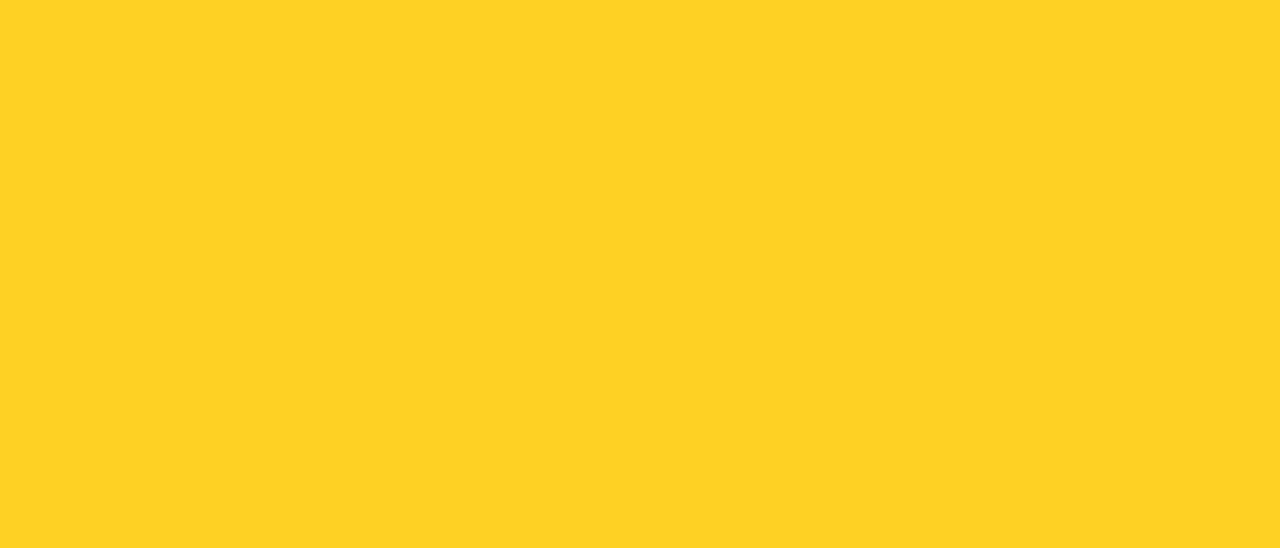
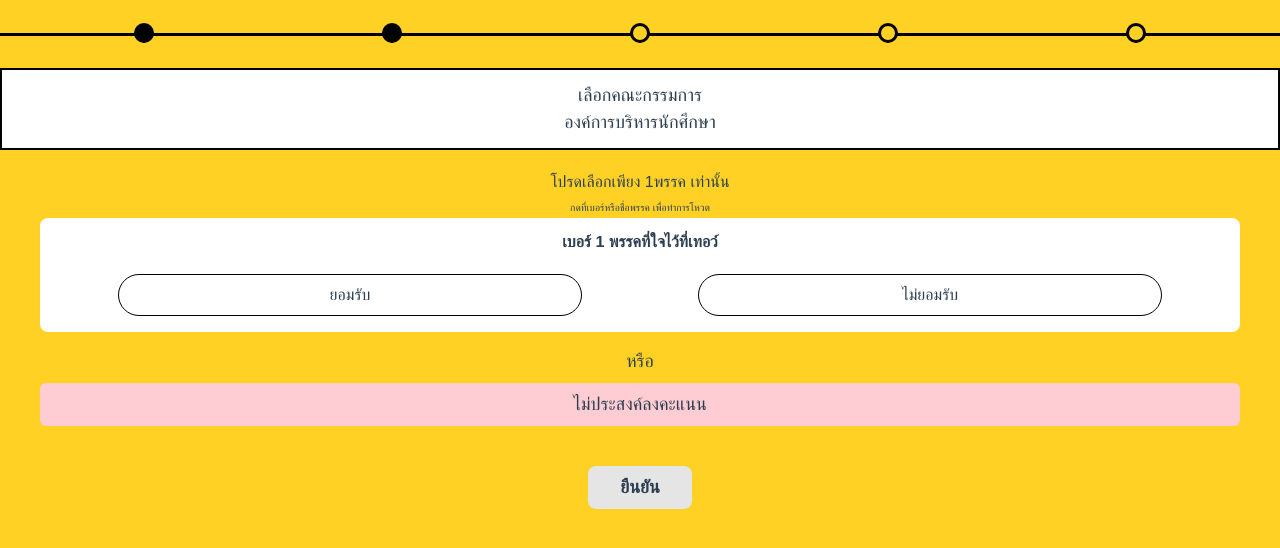
Before and after one commit to pizzahuhthp9/KMUTT_election, a Vue app: page /partyselect in a window 1280 px wide. Before the commit this address had no page. Shown: the top 548 px of the page. Built offline with nearby package versions, Linux system fonts and the light colour scheme.

Commit message:
create party select page

```diff
--- /dev/null
+++ b/src/components/PartyCard.vue
@@ -0,0 +1,55 @@
+<template>
+  <div class="bg-white rounded-lg pt-3 pb-4 px-5">
+    <p class="mb-5 font-extrabold">เบอร์ {{ no }} พรรค{{ name }}</p>
+    <div class="flex justify-around">
+
+      <button class="bg-white border border-black rounded-full p-2 w-2/5 transition duration-300 hover:bg-select" v-if="selectState <= 0" @click="accept">ยอมรับ</button>
+      <button class="bg-select border border-black rounded-full p-2 w-2/5" v-else-if="selectState == 1" @click="accept">ยอมรับ</button>
+      <button class="bg-white border border-black rounded-full p-2 w-2/5 transition duration-300 hover:bg-danger" v-if="selectState >= 0" @click="decline">ไม่ยอมรับ</button>
+      <button class="bg-danger border border-black rounded-full p-2 w-2/5" v-else-if="selectState == -1" @click="decline">ไม่ยอมรับ</button>
+    </div>
+  </div>
+</template>
+
+<script>
+export default {
+  name: "PartyCard",
+  data() {
+      return {
+          selectState: 0
+      }
+  },
+  methods:{
+      accept(){
+          if (this.selectState == 1) {
+              setTimeout(() => {
+                this.selectState = 0;
+              }, 300);
+
+          } else{
+              setTimeout(() => {
+                  this.selectState = 1;
+              }, 300);
+          }
+      },
+      decline(){
+          if (this.selectState == -1) {
+              setTimeout(() => {
+                this.selectState = 0;
+              }, 300);
+
+          } else{
+              setTimeout(() => {
+                  this.selectState = -1;
+              }, 300);
+          }
+      }
+  },
+  props: {
+    no: Number,
+    name: String,
+  },
+};
+</script>
+
+<style></style>
--- a/src/router/index.js
+++ b/src/router/index.js
@@ -2,6 +2,7 @@ import { createRouter, createWebHistory } from "vue-router";
 import Login from "../views/Login.vue";
 import Confirm from "../views/Confirm.vue";
 import ConfirmSentMessage from "../views/ConfirmSentMessage.vue";
+import PartySelect from "../views/PartySelect.vue";
 
 const routes = [
   {
@@ -18,6 +19,11 @@ const routes = [
     path: "/confirm/sentmessage",
     name: "ConfirmSentMessage",
     component: ConfirmSentMessage
+  },
+  {
+    path: "/partyselect",
+    name: "PartySelect",
+    component: PartySelect
   }
 ];
 
--- a/src/views/Confirm.vue
+++ b/src/views/Confirm.vue
@@ -1,16 +1,26 @@
 <template>
   <div>
     <div id="header">
-      <progress-head amount="5" passed="1"></progress-head>
+      <progress-head amount="5" passed="1" v-if="!isPrivilegesUsed"></progress-head>
+      <progress-head amount="5" passed="5" v-else></progress-head>
       <h1 class="text-2xl font-bold">ยืนยันข้อมูลนักศึกษา</h1>
     </div>
 
     <student-info :student="student"></student-info>
 
-    <p>ข้อมูลของคุณถูกต้องหรือไม่</p>
-    <div class="flex space-x-4 justify-center">
-      <button class="w-24 h-10 bg-gray-300 rounded-xl">ไม่ถูกต้อง</button>
-      <button class="w-24 h-10 bg-white rounded-xl font-bold">ถูกต้อง</button>
+    <div id="comfirmation">
+      <div v-if="!isPrivilegesUsed">
+        <p>ข้อมูลของคุณถูกต้องหรือไม่</p>
+        <div class="flex space-x-4 justify-center">
+          <button class="w-24 h-10 bg-gray-300 rounded-xl">ไม่ถูกต้อง</button>
+          <button class="w-24 h-10 bg-white rounded-xl font-bold">
+            ถูกต้อง
+          </button>
+        </div>
+      </div>
+      <div v-else>
+          <p>สิทธิ์ของคุณถูกใช้ไปแล้ว</p>
+      </div>
     </div>
   </div>
 </template>
@@ -29,11 +39,12 @@ export default {
         department: "ภาควิชาวิศวกรรมคอมพิวเตอร์",
         year: "ชั้นปีที่ 3",
       },
+      isPrivilegesUsed: false,
     };
   },
   components: {
     ProgressHead,
-    StudentInfo
+    StudentInfo,
   },
 };
 </script>
--- a/src/views/ConfirmSentMessage.vue
+++ b/src/views/ConfirmSentMessage.vue
@@ -1,13 +1,46 @@
 <template>
-  <div></div>
+  <div>
+    <div id="header">
+      <progress-head amount="5" passed="1"></progress-head>
+    </div>
+    <div id="body">
+      <student-info :student="student"></student-info>
+    </div>
+    <div id="confirmation" class="flex flex-col items-start mx-10">
+        <p class="">เบอร์โทรศัพท์ของคุณ</p>
+        <input type="text" class="w-full py-1 px-2 rounded-xl mb-2">
+        <p class="">ข้อมูลที่ไม่ถูกต้อง</p>
+        <textarea type="text" class="w-full py-1 px-2 rounded-xl h-32 mb-8" />
+
+        <div class="flex justify-center space-x-6 w-full mb-8">
+            <button class="h-12 w-36 bg-gray-300 rounded-lg text-xl">ย้อนกลับ</button>
+            <button class="h-12 w-36 bg-white rounded-lg text-xl font-bold">ส่งข้อความ</button>
+        </div>
+    </div>
+  </div>
 </template>
 
 <script>
+import ProgressHead from "@/components/ProgressHead.vue";
+import StudentInfo from "@/components/StudentInfo.vue";
 export default {
-
-}
+  name: "ConfirmSentMessage",
+  data() {
+    return {
+      student: {
+        fullName: "นายประเสริฐ มุ่งมานะ",
+        studentNumber: "60070501000",
+        faculty: "คณะวิศวกรรมศาสตร์",
+        department: "ภาควิชาวิศวกรรมคอมพิวเตอร์",
+        year: "ชั้นปีที่ 3",
+      },
+    };
+  },
+  components: {
+    ProgressHead,
+    StudentInfo,
+  },
+};
 </script>
 
-<style>
-
-</style>
+<style></style>
--- /dev/null
+++ b/src/views/PartySelect.vue
@@ -0,0 +1,37 @@
+<template>
+  <div>
+    <div id="header" class="">
+      <progress-head amount="5" passed="2"></progress-head>
+      <div class="w-full py-3 bg-white border-2 border-black mb-5">
+        <p class="text-lg">
+          เลือกคณะกรรมการ <br />
+          องค์การบริหารนักศึกษา
+        </p>
+      </div>
+    </div>
+    <div id="body" class="mx-10">
+      <p class="text-md">
+        โปรดเลือกเพียง 1พรรค เท่านั้น <br />
+        <span class="text-xxs">กดที่เบอร์หรือชื่อพรรค เพื่อทำการโหวต</span>
+      </p>
+      <party-card no="1" name="ที่ใจไว้ที่เทอว์" class="mb-4"></party-card>
+      <p class="text-lg my-2">หรือ</p>
+      <button class="w-full bg-red-200 text-lg rounded-md py-2 mb-10">ไม่ประสงค์ลงคะแนน</button>
+      <button class="bg-gray-200 py-2 px-8 rounded-lg font-bold text-lg">ยืนยัน</button>
+    </div>
+  </div>
+</template>
+
+<script>
+import ProgressHead from "@/components/ProgressHead.vue";
+import PartyCard from "@/components/PartyCard.vue";
+export default {
+  name: "PartySelect",
+  components: {
+    ProgressHead,
+    PartyCard,
+  },
+};
+</script>
+
+<style></style>
--- a/tailwind.config.js
+++ b/tailwind.config.js
@@ -15,6 +15,7 @@ module.exports = {
 
       danger: "#FA4616",
       main: "#FED124",
+      select: "#68DB40"
     },
     fontSize: {
       xxs: ".625rem",
```
